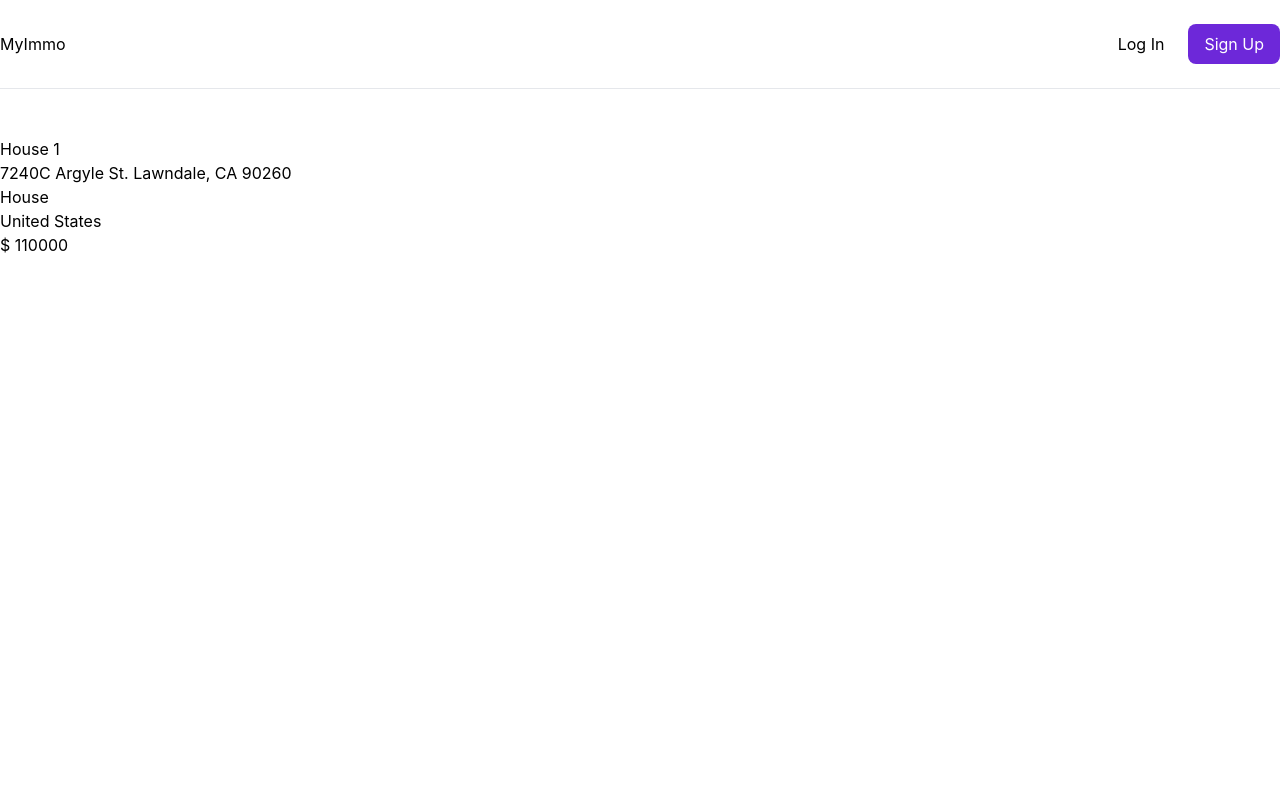
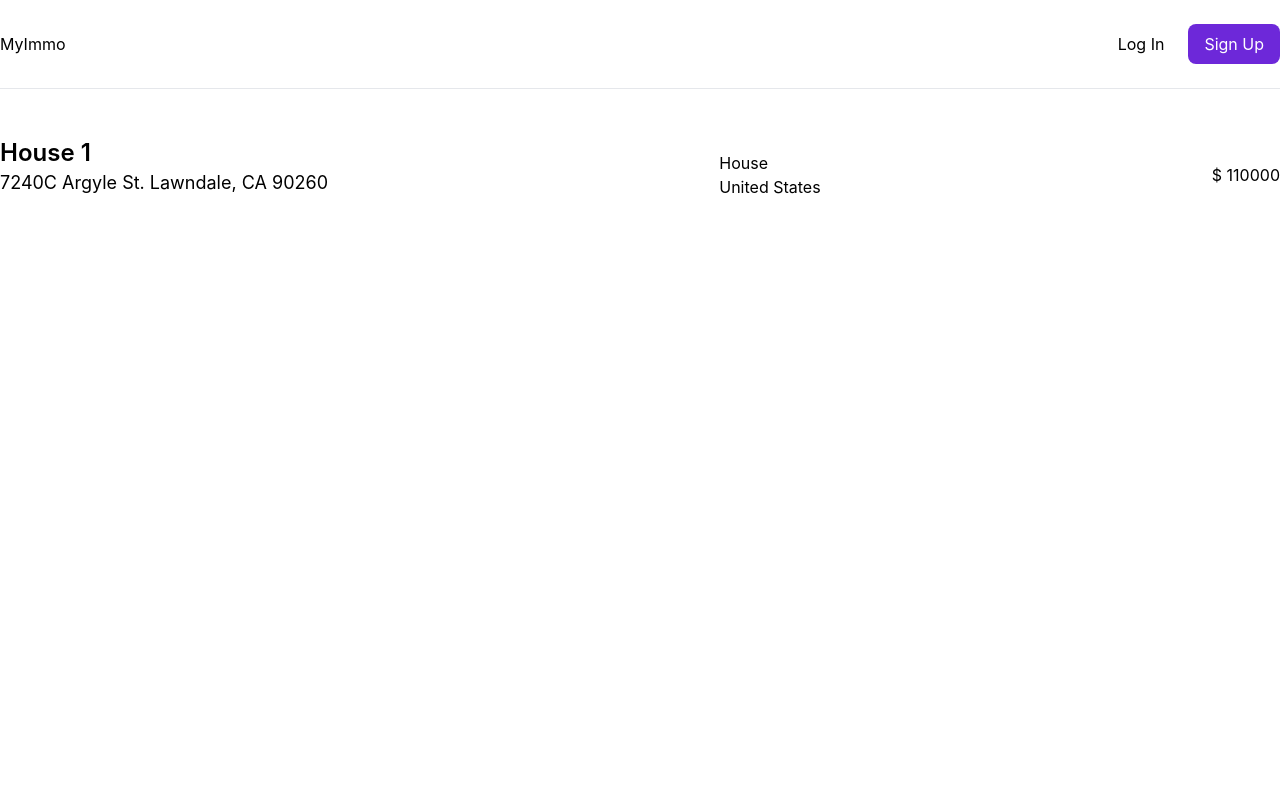
Before and after one commit to elhadjtall/SITE_AGENCE, a React (Vite) app in the folder frontend/: page /property/1 in a window 1280 px wide. Shown: the top 800 px of the page. Built offline with nearby package versions, Linux system fonts and the light colour scheme.

Commit message:
Ajout des styles sur les details

```diff
--- a/frontend/src/pages/PropertyDetail.jsx
+++ b/frontend/src/pages/PropertyDetail.jsx
@@ -24,10 +24,10 @@ const PropertyDetail = () => {
   return (
     <section>
         <div className='container mx-auto min-h-[800px] mb-14'>
-            <div>
+            <div className='flex flex-col lg:flex-row lg:justify-between lg:items-center'>
                 <div>
-                    <h2>{house.name}</h2>
-                    <h2>{house.address}</h2>
+                    <h2 className='text-2xl font-semibold'>{house.name}</h2>
+                    <h3 className='text-lg mb-4'>{house.address}</h3>
                 </div>
                 <div>
                     <div>{house.type}</div>
```
